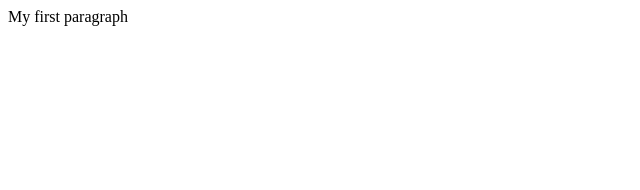
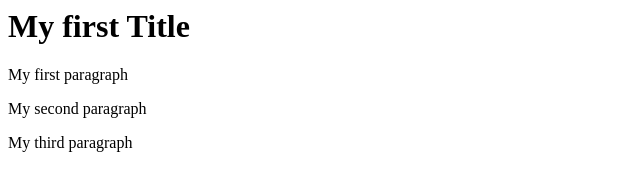
Before and after one commit to Alzugaray1997/node, a website: page index.html in a window 1280 px wide. Shown: the whole page, without its empty margins (0-640 px from the left). Drawn offline with Linux system fonts and the light colour scheme.

Commit message:
second commit

```diff
--- a/test.html
+++ b/index.html
@@ -3,6 +3,9 @@
     <title>Document</title>
 </head>
 <body>
+    <h1>My first Title</h1>
     <p>My first paragraph</p>
+    <p>My second paragraph</p>
+    <p>My third paragraph</p>
 </body>
 </html>
```
Also changed, not shown: package.json (added, +24 -0 lines), 2 other files.
